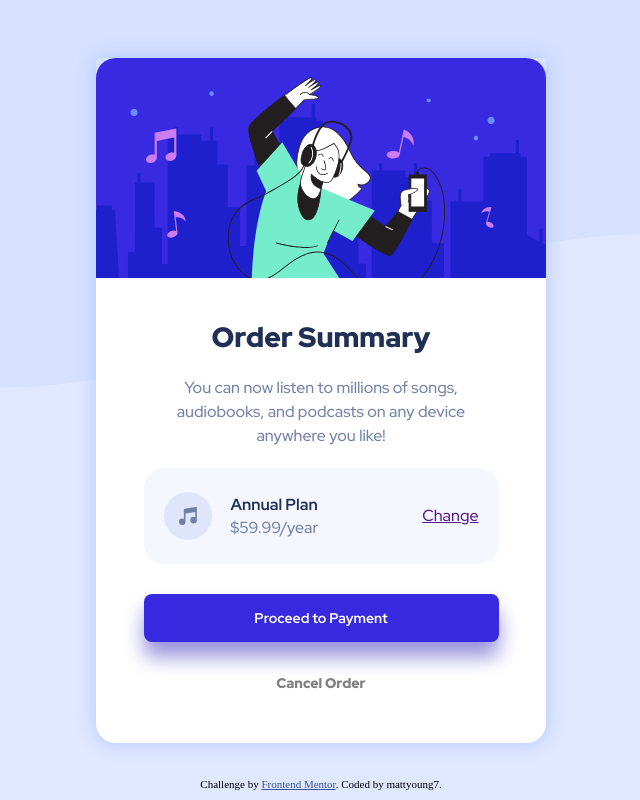
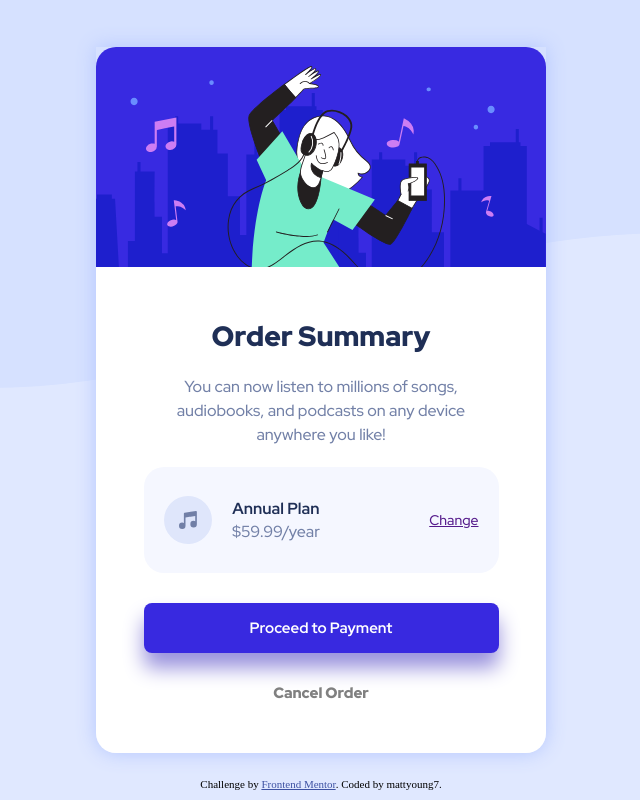
Before and after one commit to mattyoung7/Order-Summary-Component, a plain HTML site: page index.html in a window 1280 px wide. Shown: the whole page, without its empty margins (319-959 px from the left). Drawn offline with Linux system fonts and the light colour scheme.

Commit message:
Add files via upload

```diff
--- a/css/styles.css
+++ b/css/styles.css
@@ -38,7 +38,7 @@ button {
 	text-decoration:none;
     font-family: "Red Hat Display", sans-serif;
     font-weight: 700;
-    font-size: 14px;
+    font-size: 15px;
 }
 
 button:hover {
@@ -80,10 +80,9 @@ button:hover {
 .card-body {
     background-color: #fff;
     margin: auto;
-    font-size: 16px;
     font-family: "Red Hat Display", sans-serif;
     width: 450px;
-    padding-top: 40px;
+    padding-top: 50px;
     border-bottom-left-radius: 20px;
     border-bottom-right-radius: 20px;
 }
@@ -91,10 +90,11 @@ button:hover {
 .card-description {
     padding: 20px 70px;
     line-height: 1.5rem;
+    font-size: 16px;
 }
 
 .annual-plan {
-    padding: 20px;
+    padding: 25px 20px;
     text-align: left;
     display: grid;
     grid-template-columns: auto auto;
@@ -102,6 +102,7 @@ button:hover {
     width: 70%;
     margin: 0 auto;
     border-radius: 20px;
+    font-size: 16px;
 }
 
 .annual-plan-text {
@@ -116,6 +117,7 @@ button:hover {
 .annual-plan-link a {
     height: 56px;
     line-height: 56px;
+    font-size: 14px;
 }
 
 .annual-plan-link a:hover {
@@ -133,7 +135,7 @@ button:hover {
 
 .cancel a {
     font-family: "Red Hat Display", sans-serif;
-    font-size: 14px;
+    font-size: 15px;
     font-weight: 900;
     text-decoration: none;
     color: grey;
```
